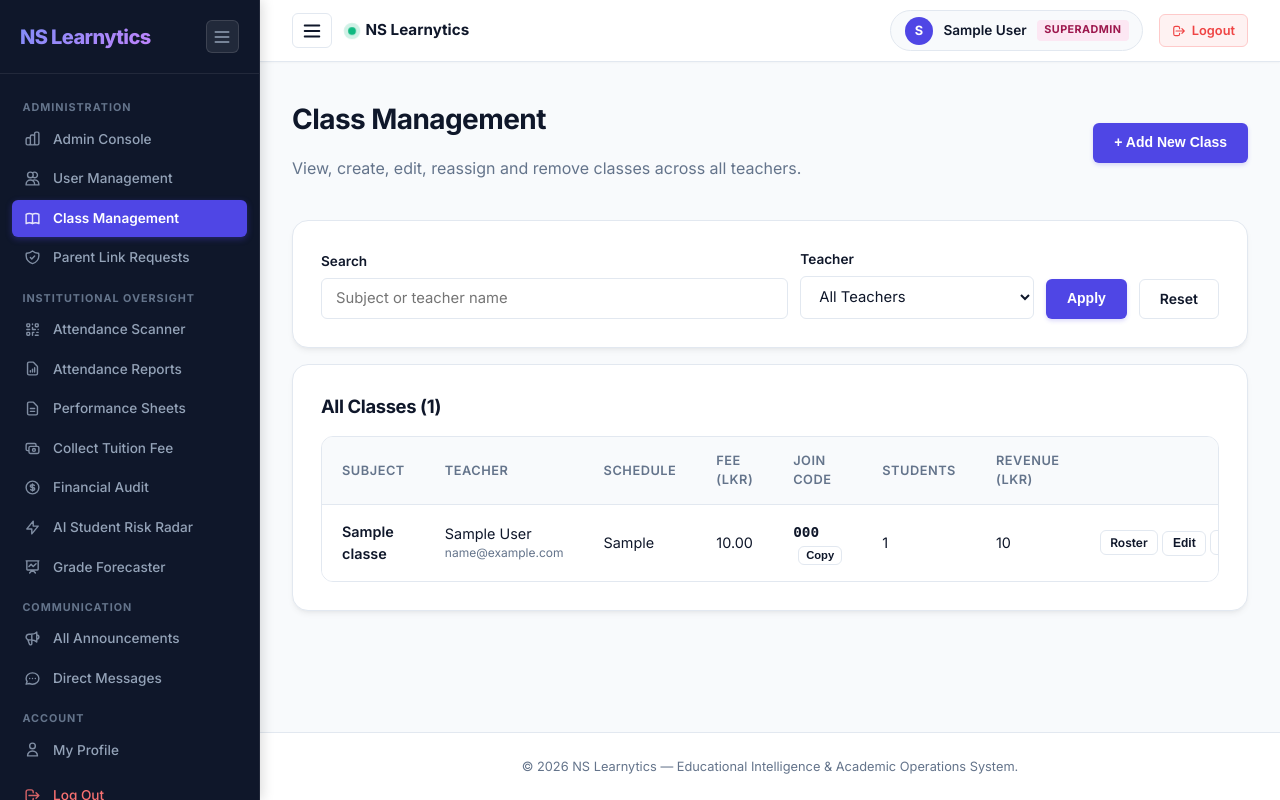
After one commit to nihadn6/NS-learnytics, a Flask app: page /admin/classes in a window 1280 px wide. The commit adds this page. Run offline with Flask 3, Linux system fonts and the light colour scheme; the visitor is signed in with stand-in values (Sample User, id 1); tables that the repository leaves empty hold one stand-in row (values such as "Sample post").

Commit message:
feat(admin): add class management (view, create, edit, reassign teacher, roster, enroll, delete)

```diff
--- a/routes/admin.py
+++ b/routes/admin.py
@@ -251,3 +251,263 @@ def delete_user(user_id):
             return redirect(next_url)
     finally:
         conn.close()
+
+
+
+# ---------------------------------------------------------------------------
+# CLASS MANAGEMENT (Super Admin): view, create, edit, reassign, roster, delete
+# ---------------------------------------------------------------------------
+import random
+import string
+
+
+def _unique_join_code(cursor, length=8):
+    alphabet = string.ascii_uppercase + string.digits
+    while True:
+        code = ''.join(random.choices(alphabet, k=length))
+        cursor.execute("SELECT id FROM classes WHERE join_code = %s", (code,))
+        if not cursor.fetchone():
+            return code
+
+
+def _admin_guard():
+    return session.get('role') == 'superadmin'
+
+
+@admin_bp.route('/admin/classes', methods=['GET'])
+def manage_classes():
+    if not _admin_guard():
+        return "Unauthorized", 403
+
+    search = (request.args.get('q') or '').strip()
+    teacher_filter = request.args.get('teacher_id') or ''
+
+    conn = get_db_connection()
+    try:
+        with conn.cursor() as cursor:
+            query = """
+                SELECT c.id, c.subject, c.schedule, c.fee, c.join_code, c.teacher_id,
+                       u.name AS teacher_name, u.email AS teacher_email,
+                       (SELECT COUNT(*) FROM enrollments e WHERE e.class_id = c.id) AS enrolled,
+                       (SELECT COALESCE(SUM(p.amount), 0) FROM payments p WHERE p.class_id = c.id) AS revenue
+                FROM classes c
+                JOIN users u ON c.teacher_id = u.id
+                WHERE 1=1
+            """
+            params = []
+            if search:
+                query += " AND (c.subject LIKE %s OR u.name LIKE %s)"
+                like = '%' + search + '%'
+                params.extend([like, like])
+            if teacher_filter.isdigit():
+                query += " AND c.teacher_id = %s"
+                params.append(int(teacher_filter))
+            query += " ORDER BY c.subject ASC, c.id ASC"
+            cursor.execute(query, tuple(params))
+            classes = cursor.fetchall()
+            for c in classes:
+                c['fee'] = float(c['fee'])
+                c['revenue'] = float(c['revenue'] or 0)
+
+            cursor.execute("SELECT id, name, email FROM users WHERE role = 'teacher' ORDER BY name")
+            teachers = cursor.fetchall()
+
+            return render_template('admin_classes.html', classes=classes, teachers=teachers,
+                                   search=search, teacher_filter=teacher_filter)
+    finally:
+        conn.close()
+
+
+@admin_bp.route('/admin/classes/create', methods=['POST'])
+def admin_create_class():
+    if not _admin_guard():
+        return "Unauthorized", 403
+
+    f = request.form
+    teacher_id = f.get('teacher_id')
+    subject = (f.get('subject') or '').strip()
+    schedule = (f.get('schedule') or '').strip()
+    fee = f.get('fee')
+    if not (teacher_id and subject and schedule and fee):
+        return "Missing fields", 400
+    try:
+        fee_val = float(fee)
+        if fee_val < 0:
+            raise ValueError
+    except ValueError:
+        return "Invalid fee amount", 400
+
+    conn = get_db_connection()
+    try:
+        with conn.cursor() as cursor:
+            cursor.execute("SELECT id FROM users WHERE id = %s AND role = 'teacher'", (teacher_id,))
+            if not cursor.fetchone():
+                return "Selected teacher does not exist", 400
+            code = _unique_join_code(cursor)
+            cursor.execute(
+                "INSERT INTO classes (teacher_id, subject, schedule, fee, join_code) VALUES (%s, %s, %s, %s, %s)",
+                (teacher_id, subject, schedule, fee_val, code))
+        conn.commit()
+    finally:
+        conn.close()
+    return redirect(url_for('admin.manage_classes'))
+
+
+@admin_bp.route('/admin/classes/<int:class_id>/edit', methods=['POST'])
+def admin_edit_class(class_id):
+    if not _admin_guard():
+        return "Unauthorized", 403
+
+    f = request.form
+    teacher_id = f.get('teacher_id')
+    subject = (f.get('subject') or '').strip()
+    schedule = (f.get('schedule') or '').strip()
+    fee = f.get('fee')
+    if not (teacher_id and subject and schedule and fee):
+        return "Missing fields", 400
+    try:
+        fee_val = float(fee)
+        if fee_val < 0:
+            raise ValueError
+    except ValueError:
+        return "Invalid fee amount", 400
+
+    conn = get_db_connection()
+    try:
+        with conn.cursor() as cursor:
+            cursor.execute("SELECT id FROM users WHERE id = %s AND role = 'teacher'", (teacher_id,))
+            if not cursor.fetchone():
+                return "Selected teacher does not exist", 400
+            # Teacher reassignment keeps the class id, so enrollments, attendance and marks are preserved.
+            cursor.execute(
+                "UPDATE classes SET teacher_id = %s, subject = %s, schedule = %s, fee = %s WHERE id = %s",
+                (teacher_id, subject, schedule, fee_val, class_id))
+        conn.commit()
+    finally:
+        conn.close()
+    return redirect(request.referrer or url_for('admin.manage_classes'))
+
+
+@admin_bp.route('/admin/classes/<int:class_id>/regenerate_code', methods=['POST'])
+def admin_regenerate_join_code(class_id):
+    if not _admin_guard():
+        return "Unauthorized", 403
+
+    conn = get_db_connection()
+    try:
+        with conn.cursor() as cursor:
+            code = _unique_join_code(cursor)
+            cursor.execute("UPDATE classes SET join_code = %s WHERE id = %s", (code, class_id))
+        conn.commit()
+    finally:
+        conn.close()
+    return redirect(request.referrer or url_for('admin.manage_classes'))
+
+
+@admin_bp.route('/admin/classes/<int:class_id>/delete', methods=['POST'])
+def admin_delete_class(class_id):
+    if not _admin_guard():
+        return "Unauthorized", 403
+
+    conn = get_db_connection()
+    try:
+        with conn.cursor() as cursor:
+            # Foreign keys use ON DELETE CASCADE: enrollments, attendance, marks, payments,
+            # materials, assignments (and submissions) and announcements are removed with the class.
+            cursor.execute("DELETE FROM classes WHERE id = %s", (class_id,))
+        conn.commit()
+    finally:
+        conn.close()
+    return redirect(url_for('admin.manage_classes'))
+
+
+@admin_bp.route('/admin/classes/<int:class_id>/roster', methods=['GET'])
+def admin_class_roster(class_id):
+    if not _admin_guard():
+        return "Unauthorized", 403
+
+    conn = get_db_connection()
+    try:
+        with conn.cursor() as cursor:
+            cursor.execute("""
+                SELECT c.id, c.subject, c.schedule, c.fee, c.join_code, c.teacher_id,
+                       u.name AS teacher_name, u.email AS teacher_email
+                FROM classes c JOIN users u ON c.teacher_id = u.id
+                WHERE c.id = %s
+            """, (class_id,))
+            cls = cursor.fetchone()
+            if not cls:
+                return "Class not found", 404
+            cls['fee'] = float(cls['fee'])
+
+            cursor.execute("""
+                SELECT u.id, u.name, u.email, sp.grade, e.joined_at
+                FROM enrollments e
+                JOIN users u ON e.student_id = u.id
+                LEFT JOIN student_profiles sp ON sp.user_id = u.id
+                WHERE e.class_id = %s
+                ORDER BY u.name
+            """, (class_id,))
+            roster = cursor.fetchall()
+
+            cursor.execute("""
+                SELECT u.id, u.name, u.email
+                FROM users u
+                WHERE u.role = 'student'
+                  AND u.id NOT IN (SELECT student_id FROM enrollments WHERE class_id = %s)
+                ORDER BY u.name
+            """, (class_id,))
+            available_students = cursor.fetchall()
+
+            cursor.execute("SELECT id, name, email FROM users WHERE role = 'teacher' ORDER BY name")
+            teachers = cursor.fetchall()
+
+            return render_template('admin_class_roster.html', cls=cls, roster=roster,
+                                   available_students=available_students, teachers=teachers)
+    finally:
+        conn.close()
+
+
+@admin_bp.route('/admin/classes/<int:class_id>/enroll', methods=['POST'])
+def admin_enroll_student(class_id):
+    if not _admin_guard():
+        return "Unauthorized", 403
+
+    student_id = request.form.get('student_id')
+    if not student_id:
+        return "Select a student", 400
+
+    conn = get_db_connection()
+    try:
+        with conn.cursor() as cursor:
+            cursor.execute("SELECT id FROM classes WHERE id = %s", (class_id,))
+            if not cursor.fetchone():
+                return "Class not found", 404
+            cursor.execute("SELECT id FROM users WHERE id = %s AND role = 'student'", (student_id,))
+            if not cursor.fetchone():
+                return "Student not found", 404
+            cursor.execute("SELECT id FROM enrollments WHERE class_id = %s AND student_id = %s",
+                           (class_id, student_id))
+            if not cursor.fetchone():
+                cursor.execute("INSERT INTO enrollments (class_id, student_id) VALUES (%s, %s)",
+                               (class_id, student_id))
+        conn.commit()
+    finally:
+        conn.close()
+    return redirect(url_for('admin.admin_class_roster', class_id=class_id))
+
+
+@admin_bp.route('/admin/classes/<int:class_id>/unenroll/<int:student_id>', methods=['POST'])
+def admin_unenroll_student(class_id, student_id):
+    if not _admin_guard():
+        return "Unauthorized", 403
+
+    conn = get_db_connection()
+    try:
+        with conn.cursor() as cursor:
+            cursor.execute("DELETE FROM enrollments WHERE class_id = %s AND student_id = %s",
+                           (class_id, student_id))
+        conn.commit()
+    finally:
+        conn.close()
+    return redirect(url_for('admin.admin_class_roster', class_id=class_id))
--- /dev/null
+++ b/templates/admin_classes.html
@@ -0,0 +1,188 @@
+{% extends 'base.html' %}
+
+{% block title %}Class Management - NS Learnytics{% endblock %}
+
+{% block content %}
+<div class="flex justify-between align-center mb-6" style="flex-wrap: wrap; gap: 0.75rem;">
+    <div>
+        <h1 class="mt-2">Class Management</h1>
+        <p class="text-muted">View, create, edit, reassign and remove classes across all teachers.</p>
+    </div>
+    <div>
+        <button class="btn btn-primary" onclick="openCreateClass()">+ Add New Class</button>
+    </div>
+</div>
+
+<!-- Search and Filter -->
+<div class="card mb-4">
+    <form method="GET" action="{{ url_for('admin.manage_classes') }}" style="display: flex; gap: 0.75rem; flex-wrap: wrap; align-items: flex-end;">
+        <div class="form-group" style="flex: 2; min-width: 220px; margin-bottom: 0;">
+            <label>Search</label>
+            <input type="text" name="q" class="input-field" placeholder="Subject or teacher name" value="{{ search }}">
+        </div>
+        <div class="form-group" style="flex: 1; min-width: 200px; margin-bottom: 0;">
+            <label>Teacher</label>
+            <select name="teacher_id" class="input-field">
+                <option value="">All Teachers</option>
+                {% for t in teachers %}
+                <option value="{{ t.id }}" {% if teacher_filter|string == t.id|string %}selected{% endif %}>{{ t.name }}</option>
+                {% endfor %}
+            </select>
+        </div>
+        <button type="submit" class="btn btn-primary">Apply</button>
+        <a href="{{ url_for('admin.manage_classes') }}" class="btn btn-outline">Reset</a>
+    </form>
+</div>
+
+<div class="card">
+    <h3 class="mb-4">All Classes ({{ classes|length }})</h3>
+    <div class="table-container">
+        <table>
+            <thead>
+                <tr>
+                    <th>Subject</th>
+                    <th>Teacher</th>
+                    <th>Schedule</th>
+                    <th>Fee (LKR)</th>
+                    <th>Join Code</th>
+                    <th>Students</th>
+                    <th>Revenue (LKR)</th>
+                    <th style="text-align: right;">Actions</th>
+                </tr>
+            </thead>
+            <tbody>
+                {% for c in classes %}
+                <tr>
+                    <td style="font-weight: 600;">{{ c.subject }}</td>
+                    <td>
+                        {{ c.teacher_name }}
+                        <div class="text-muted" style="font-size: 0.75rem;">{{ c.teacher_email }}</div>
+                    </td>
+                    <td>{{ c.schedule }}</td>
+                    <td>{{ "{:,.2f}".format(c.fee) }}</td>
+                    <td>
+                        <code id="code-{{ c.id }}" style="font-weight: 700;">{{ c.join_code }}</code>
+                        <button type="button" class="btn btn-outline" style="padding: 0.1rem 0.45rem; font-size: 0.7rem; margin-left: 0.3rem;" onclick="copyCode('code-{{ c.id }}', this)">Copy</button>
+                    </td>
+                    <td>{{ c.enrolled }}</td>
+                    <td>{{ "{:,.0f}".format(c.revenue) }}</td>
+                    <td style="text-align: right; white-space: nowrap;">
+                        <a href="{{ url_for('admin.admin_class_roster', class_id=c.id) }}" class="btn btn-outline" style="padding: 0.25rem 0.6rem; font-size: 0.75rem;">Roster</a>
+                        <button type="button" class="btn btn-outline" style="padding: 0.25rem 0.6rem; font-size: 0.75rem;"
+                                data-id="{{ c.id }}" data-teacher="{{ c.teacher_id }}" data-subject="{{ c.subject }}"
+                                data-schedule="{{ c.schedule }}" data-fee="{{ c.fee }}" onclick="openEditClass(this)">Edit</button>
+                        <a href="{{ url_for('attendance.attendance_report', class_id=c.id) }}" class="btn btn-outline" style="padding: 0.25rem 0.6rem; font-size: 0.75rem;">Attendance</a>
+                        <a href="{{ url_for('performance.performance_report', class_id=c.id) }}" class="btn btn-outline" style="padding: 0.25rem 0.6rem; font-size: 0.75rem;">Marks</a>
+                        <form action="{{ url_for('admin.admin_delete_class', class_id=c.id) }}" method="POST" style="display: inline;"
+                              onsubmit="return confirm('Delete {{ c.subject }} ({{ c.teacher_name }})?\n\nThis permanently removes its enrollments, attendance, marks, payments, materials, assignments and announcements.');">
+                            <button type="submit" class="btn btn-danger" style="padding: 0.25rem 0.6rem; font-size: 0.75rem;">Delete</button>
+                        </form>
+                    </td>
+                </tr>
+                {% else %}
+                <tr>
+                    <td colspan="8" class="text-center text-muted">No classes found.</td>
+                </tr>
+                {% endfor %}
+            </tbody>
+        </table>
+    </div>
+</div>
+
+<!-- Create Class Modal -->
+<div id="createClassModal" class="modal-overlay">
+    <div class="modal-content" style="max-width: 480px;">
+        <div class="flex justify-between align-center mb-4">
+            <h2 style="font-size: 1.25rem;">Add New Class</h2>
+            <span style="cursor:pointer; font-size:1.5rem; color:var(--text-muted);" onclick="closeModal('createClassModal')">&times;</span>
+        </div>
+        <form action="{{ url_for('admin.admin_create_class') }}" method="POST">
+            <div class="form-group">
+                <label>Assign Teacher</label>
+                <select name="teacher_id" class="input-field" required>
+                    <option value="">Select a teacher</option>
+                    {% for t in teachers %}
+                    <option value="{{ t.id }}">{{ t.name }} ({{ t.email }})</option>
+                    {% endfor %}
+                </select>
+            </div>
+            <div class="form-group">
+                <label>Subject</label>
+                <input type="text" name="subject" class="input-field" placeholder="e.g. Combined Mathematics" required>
+            </div>
+            <div class="form-group">
+                <label>Weekly Schedule</label>
+                <input type="text" name="schedule" class="input-field" placeholder="e.g. Saturday 08:00 AM - 11:30 AM" required>
+            </div>
+            <div class="form-group">
+                <label>Monthly Fee (LKR)</label>
+                <input type="number" name="fee" class="input-field" min="0" step="0.01" required>
+            </div>
+            <p class="text-muted" style="font-size: 0.78rem;">A unique join code is generated automatically.</p>
+            <button type="submit" class="btn btn-primary" style="width: 100%; margin-top: 0.5rem;">Create Class</button>
+        </form>
+    </div>
+</div>
+
+<!-- Edit Class Modal -->
+<div id="editClassModal" class="modal-overlay">
+    <div class="modal-content" style="max-width: 480px;">
+        <div class="flex justify-between align-center mb-4">
+            <h2 style="font-size: 1.25rem;">Edit Class</h2>
+            <span style="cursor:pointer; font-size:1.5rem; color:var(--text-muted);" onclick="closeModal('editClassModal')">&times;</span>
+        </div>
+        <form id="editClassForm" method="POST">
+            <div class="form-group">
+                <label>Assigned Teacher (reassign to transfer ownership)</label>
+                <select name="teacher_id" id="editTeacher" class="input-field" required>
+                    {% for t in teachers %}
+                    <option value="{{ t.id }}">{{ t.name }} ({{ t.email }})</option>
+                    {% endfor %}
+                </select>
+            </div>
+            <div class="form-group">
+                <label>Subject</label>
+                <input type="text" name="subject" id="editSubject" class="input-field" required>
+            </div>
+            <div class="form-group">
+                <label>Weekly Schedule</label>
+                <input type="text" name="schedule" id="editSchedule" class="input-field" required>
+            </div>
+            <div class="form-group">
+                <label>Monthly Fee (LKR)</label>
+                <input type="number" name="fee" id="editFee" class="input-field" min="0" step="0.01" required>
+            </div>
+            <p class="text-muted" style="font-size: 0.78rem;">Reassigning a teacher keeps all enrollments, attendance and marks.</p>
+            <button type="submit" class="btn btn-primary" style="width: 100%; margin-top: 0.5rem;">Save Changes</button>
+        </form>
+        <form id="regenForm" method="POST" style="margin-top: 0.75rem;"
+              onsubmit="return confirm('Generate a new join code? The old code will stop working.');">
+            <button type="submit" class="btn btn-outline" style="width: 100%;">Regenerate Join Code</button>
+        </form>
+    </div>
+</div>
+
+<script>
+    function closeModal(id) { document.getElementById(id).style.display = 'none'; }
+    function openCreateClass() { document.getElementById('createClassModal').style.display = 'flex'; }
+    function openEditClass(btn) {
+        var id = btn.dataset.id;
+        document.getElementById('editTeacher').value = btn.dataset.teacher;
+        document.getElementById('editSubject').value = btn.dataset.subject;
+        document.getElementById('editSchedule').value = btn.dataset.schedule;
+        document.getElementById('editFee').value = btn.dataset.fee;
+        document.getElementById('editClassForm').action = '/admin/classes/' + id + '/edit';
+        document.getElementById('regenForm').action = '/admin/classes/' + id + '/regenerate_code';
+        document.getElementById('editClassModal').style.display = 'flex';
+    }
+    function copyCode(elId, btn) {
+        var text = document.getElementById(elId).textContent.trim();
+        var done = function () { var old = btn.textContent; btn.textContent = 'Copied'; setTimeout(function () { btn.textContent = old; }, 1200); };
+        if (navigator.clipboard) { navigator.clipboard.writeText(text).then(done); }
+        else {
+            var ta = document.createElement('textarea'); ta.value = text; document.body.appendChild(ta);
+            ta.select(); document.execCommand('copy'); document.body.removeChild(ta); done();
+        }
+    }
+</script>
+{% endblock %}
--- a/templates/admin_dashboard.html
+++ b/templates/admin_dashboard.html
@@ -54,11 +54,11 @@
         <span class="stat-value" style="color: var(--info);">{{ total_staff_count }}</span>
         <span style="font-size: 0.75rem; color: var(--text-muted); margin-top: 0.25rem;">Teachers & Clerks</span>
     </div>
-    <div class="stat-card" style="border-left: 4px solid var(--purple);">
+    <a href="{{ url_for('admin.manage_classes') }}" class="stat-card" style="border-left: 4px solid var(--purple); text-decoration: none; color: inherit;">
         <span class="stat-label">Class Sections</span>
         <span class="stat-value" style="color: var(--purple);">{{ total_classes_count }}</span>
-        <span style="font-size: 0.75rem; color: var(--text-muted); margin-top: 0.25rem;">Active Schedules</span>
-    </div>
+        <span style="font-size: 0.75rem; color: var(--text-muted); margin-top: 0.25rem;">Manage Classes &rarr;</span>
+    </a>
     <div class="stat-card" style="border-left: 4px solid var(--success);">
         <span class="stat-label">Cumulative Revenue</span>
         <span class="stat-value" style="color: var(--success); font-size: 1.85rem;">
--- a/templates/base.html
+++ b/templates/base.html
@@ -174,6 +174,10 @@
                     <a href="{{ url_for('admin.manage_users') }}" class="sidebar-link {% if request.endpoint == 'admin.manage_users' %}active{% endif %}">
                         <svg fill="none" stroke="currentColor" viewBox="0 0 24 24"><path stroke-linecap="round" stroke-linejoin="round" stroke-width="2" d="M12 4.354a4 4 0 110 5.292M15 21H3v-1a6 6 0 0112 0v1zm0 0h6v-1a6 6 0 00-9-5.197M13 7a4 4 0 11-8 0 4 4 0 018 0z"></path></svg>
                         <span>User Management</span>
+                    </a>
+                    <a href="{{ url_for('admin.manage_classes') }}" class="sidebar-link {% if request.endpoint in ('admin.manage_classes', 'admin.admin_class_roster') %}active{% endif %}">
+                        <svg fill="none" stroke="currentColor" viewBox="0 0 24 24"><path stroke-linecap="round" stroke-linejoin="round" stroke-width="2" d="M12 6.253v13m0-13C10.832 5.477 9.246 5 7.5 5S4.168 5.477 3 6.253v13C4.168 18.477 5.754 18 7.5 18s3.332.477 4.5 1.253m0-13C13.168 5.477 14.754 5 16.5 5c1.747 0 3.332.477 4.5 1.253v13C19.832 18.477 18.247 18 16.5 18c-1.746 0-3.332.477-4.5 1.253"></path></svg>
+                        <span>Class Management</span>
                     </a>
                     <a href="{{ url_for('admin.view_parent_requests') }}" class="sidebar-link {% if request.endpoint == 'admin.view_parent_requests' %}active{% endif %}">
                         <svg fill="none" stroke="currentColor" viewBox="0 0 24 24"><path stroke-linecap="round" stroke-linejoin="round" stroke-width="2" d="M9 12l2 2 4-4m5.618-4.016A11.955 11.955 0 0112 2.944a11.955 11.955 0 01-8.618 3.04A12.02 12.02 0 003 9c0 5.591 3.824 10.29 9 11.622 5.176-1.332 9-6.03 9-11.622 0-1.042-.133-2.052-.382-3.016z"></path></svg>
```
Also changed, not shown: templates/admin_class_roster.html (added, +73 -0 lines).
